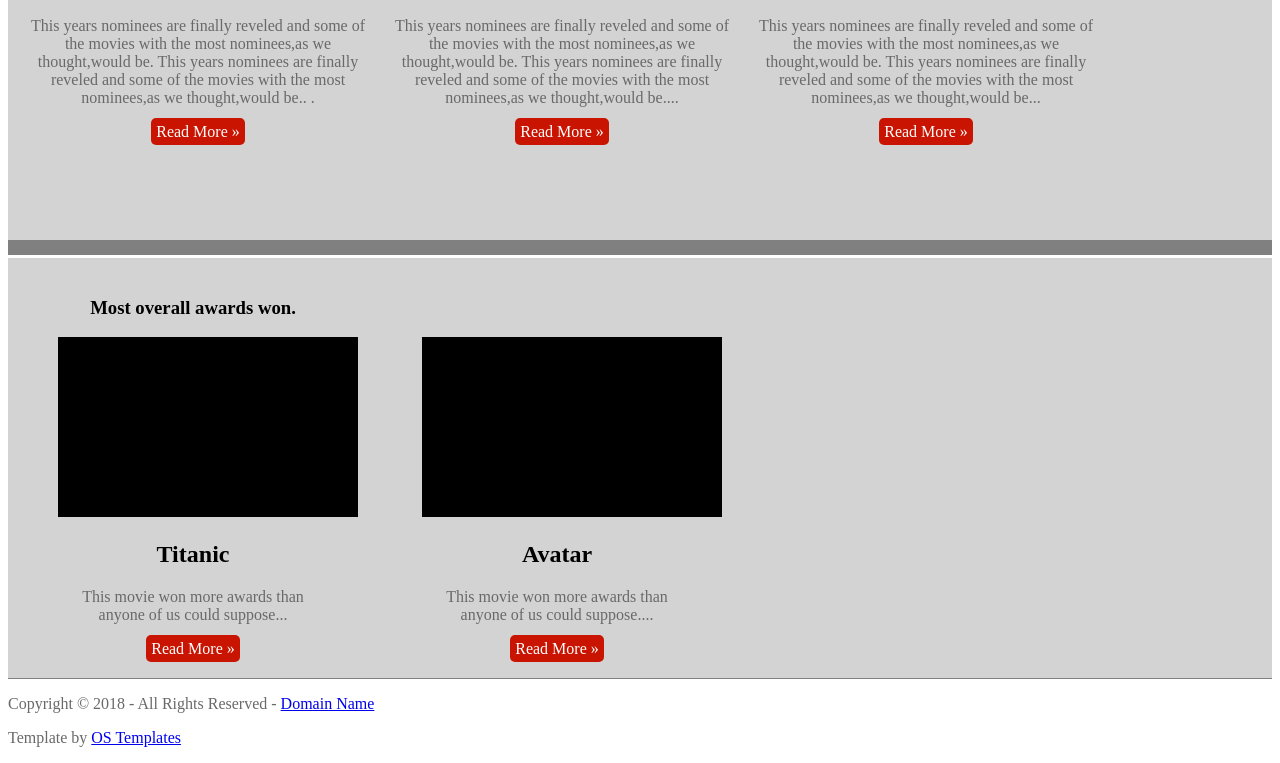
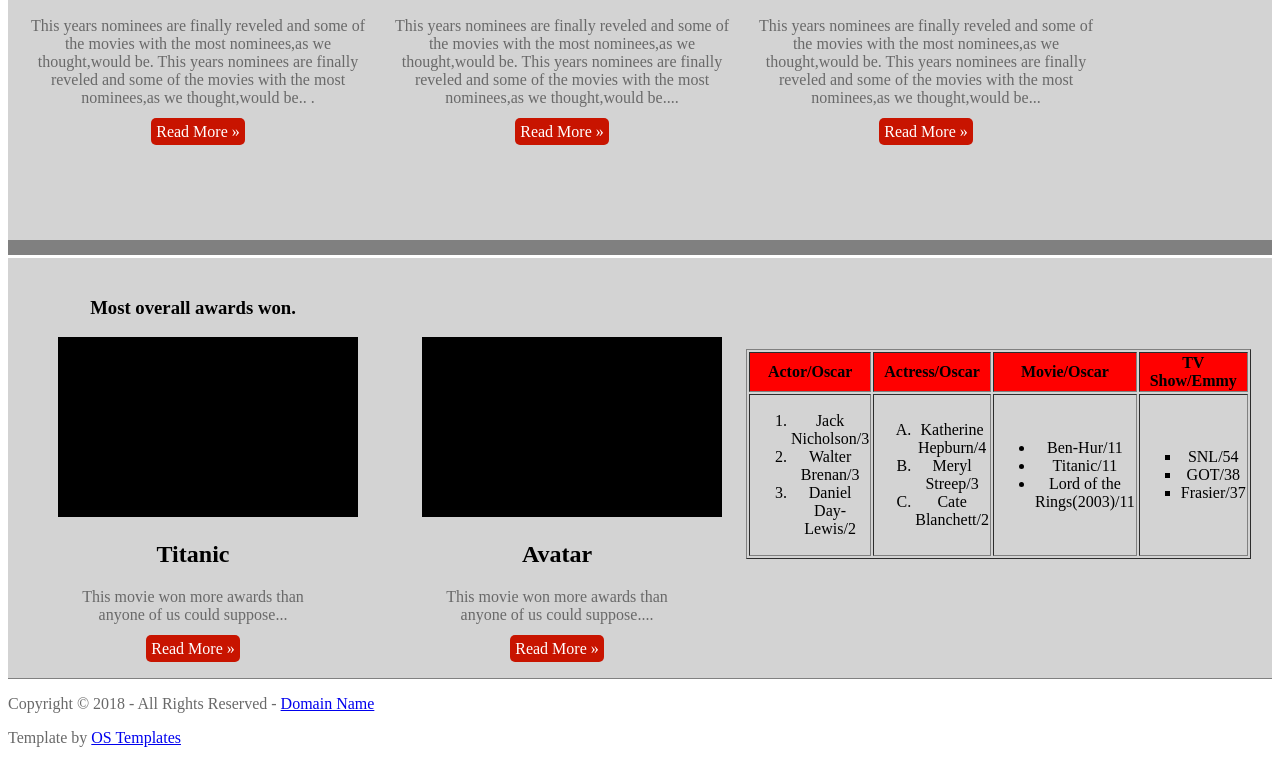
Before and after one commit to ErblinPelaj/PWWW18-19_Gr4, a website: page pwww/public_html/Events.html in a window 1280 px wide. Shown: the part 879-1642 px from the top of the page. Drawn offline with Linux system fonts and the light colour scheme.

Commit message:
Update Events.html

```diff
--- a/pwww/public_html/Events.html
+++ b/pwww/public_html/Events.html
@@ -85,6 +85,43 @@
             </figcaption>
           </figure>
         </article>
+          <article class="forth">
+              <table border="1" cellspacing="2">
+                  <tr>
+                      <th style="background-color:red;">Actor/Oscar</th>
+                      <th style="background-color:red;">Actress/Oscar</th>
+                      <th style="background-color:red;">Movie/Oscar</th>
+                      <th style="background-color:red;">TV Show/Emmy</th>
+                  </tr>
+                  <tr>
+                      <td><ol type="1">
+                              <li>Jack Nicholson/3</li>
+                              <li>Walter Brenan/3</li>
+                              <li>Daniel Day-Lewis/2</li>
+
+                          </ol></td>
+                      <td><ol type="A">
+                              <li>Katherine Hepburn/4</li>
+                              <li>Meryl Streep/3</li>
+                              <li>Cate Blanchett/2</li>
+
+
+                          </ol></td>
+                      <td><ul style="list-style-type:disc;">
+                              <li>Ben-Hur/11</li>
+                              <li>Titanic/11</li>
+                              <li>Lord of the Rings(2003)/11</li>
+
+                          </ul></td>
+                      <td><ul style="list-style-type:square;">
+                              <li>SNL/54</li>
+                              <li>GOT/38</li>
+                              <li>Frasier/37</li>
+
+                          </ul></td>
+                  </tr>
+              </table>
+          </article>
 
 
       </section>
```
